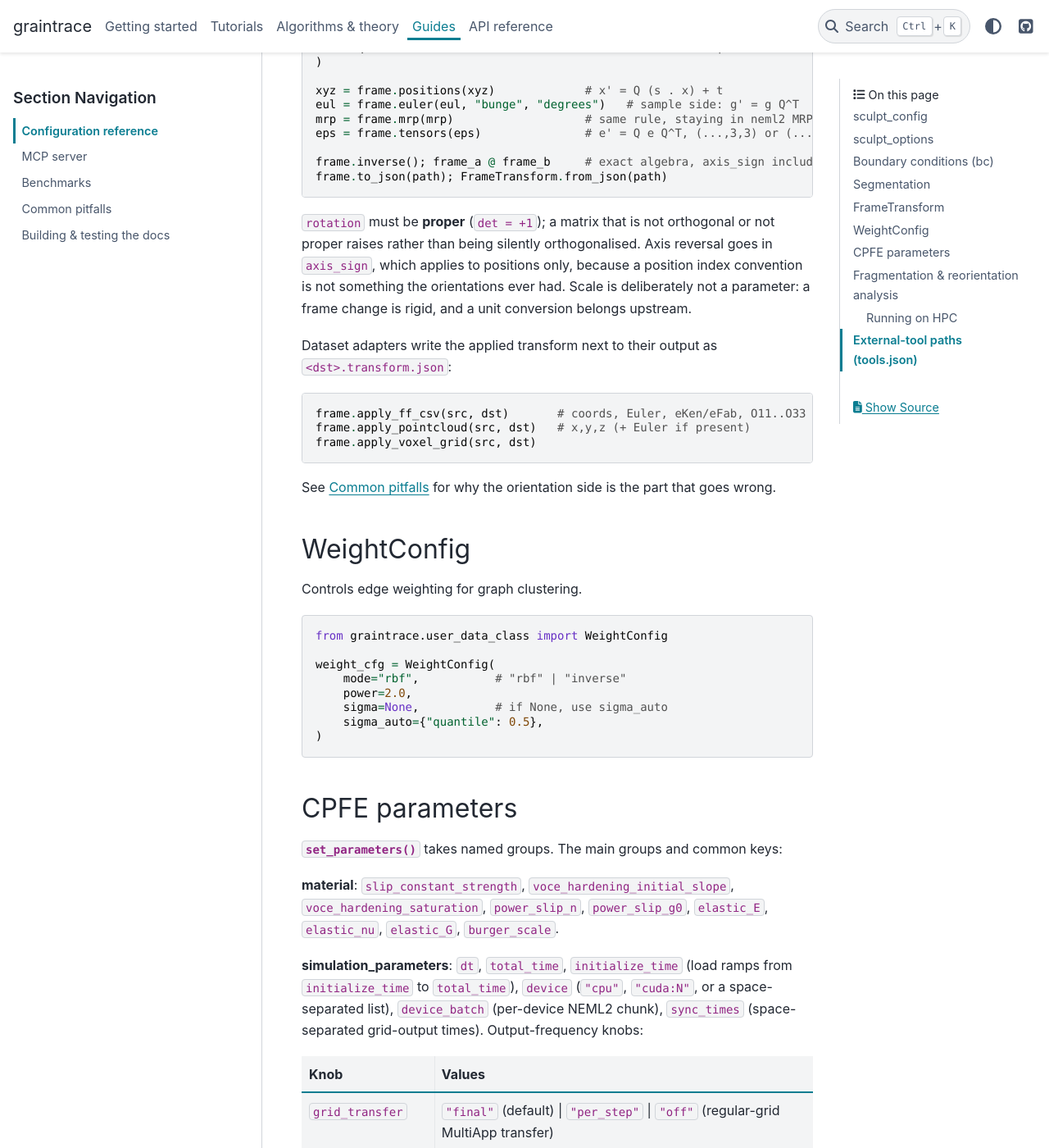
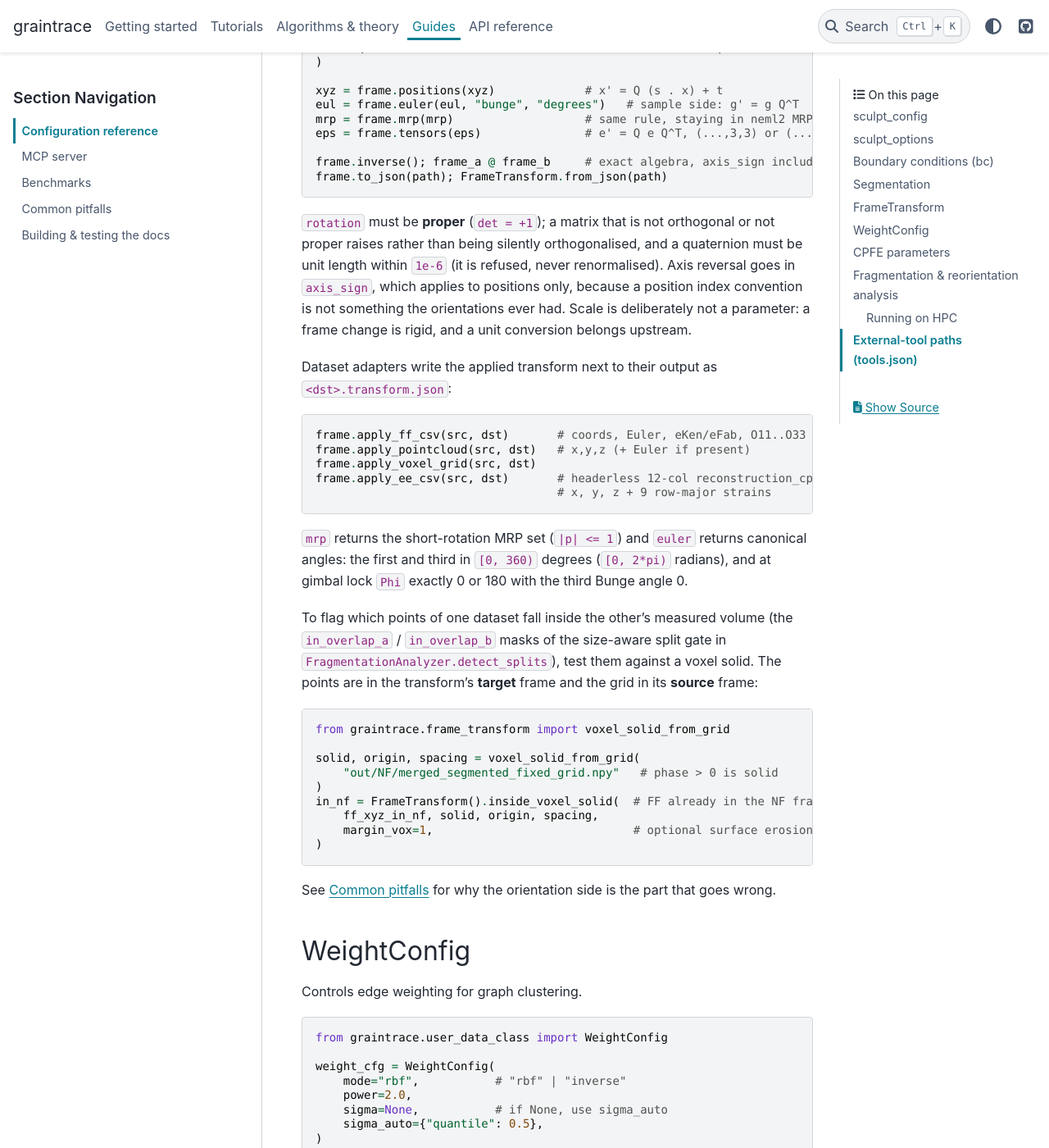
Before and after one commit to applied-material-modeling/graintrace, a Sphinx documentation site: the page built from docs/configuration.rst, in a window 1280 px wide and 1400 px high, scrolled down 3096 px. Shown: the whole window at 82% size. Built offline with Sphinx 7.4.7 and the PyData theme 0.15.4, drawn with Linux system fonts in a browser that asks for light colours; pages that are not in the unit, such as notebooks, are missing from menus.

Commit message:
docs(frame): move FF into the NF frame in the NF+FF workflow, strains included
CLAUDE.md section 6 now moves one dataset (FF) into the other's (NF)
frame via apply_ee_csv / apply_ff_csv instead of applying one frame to
both, and shows the inside_voxel_solid overlap mask. Adds the NF+FF
tutorial section, updates the cpfe-nf-ff skill, the cpfe_simulation MCP
recipe, configuration.rst and the pitfalls/module map.

Co-Authored-By: Claude Opus 5.5 <noreply@anthropic.com>

```diff
--- a/docs/configuration.rst
+++ b/docs/configuration.rst
@@ -161,7 +161,9 @@ change; you supply the one the experiment geometry defines.
    frame.to_json(path); FrameTransform.from_json(path)
 
 ``rotation`` must be **proper** (``det = +1``); a matrix that is not orthogonal
-or not proper raises rather than being silently orthogonalised. Axis reversal
+or not proper raises rather than being silently orthogonalised, and a
+quaternion must be unit length within ``1e-6`` (it is refused, never
+renormalised). Axis reversal
 goes in ``axis_sign``, which applies to positions only, because a position index
 convention is not something the orientations ever had. Scale is deliberately not
 a parameter: a frame change is rigid, and a unit conversion belongs upstream.
@@ -174,6 +176,31 @@ Dataset adapters write the applied transform next to their output as
    frame.apply_ff_csv(src, dst)       # coords, Euler, eKen/eFab, O11..O33
    frame.apply_pointcloud(src, dst)   # x,y,z (+ Euler if present)
    frame.apply_voxel_grid(src, dst)
+   frame.apply_ee_csv(src, dst)       # headerless 12-col reconstruction_cpfe_ee.csv:
+                                      # x, y, z + 9 row-major strains
+
+``mrp`` returns the short-rotation MRP set (``|p| <= 1``) and ``euler`` returns
+canonical angles: the first and third in ``[0, 360)`` degrees (``[0, 2*pi)``
+radians), and at gimbal lock ``Phi`` exactly 0 or 180 with the third Bunge
+angle 0.
+
+To flag which points of one dataset fall inside the other's measured volume
+(the ``in_overlap_a`` / ``in_overlap_b`` masks of the size-aware split gate in
+``FragmentationAnalyzer.detect_splits``), test them against a voxel solid. The
+points are in the transform's **target** frame and the grid in its **source**
+frame:
+
+.. code-block:: python
+
+   from graintrace.frame_transform import voxel_solid_from_grid
+
+   solid, origin, spacing = voxel_solid_from_grid(
+       "out/NF/merged_segmented_fixed_grid.npy"   # phase > 0 is solid
+   )
+   in_nf = FrameTransform().inside_voxel_solid(  # FF already in the NF frame
+       ff_xyz_in_nf, solid, origin, spacing,
+       margin_vox=1,                             # optional surface erosion
+   )
 
 See :doc:`/pitfalls` for why the orientation side is the part that goes wrong.
 
```
Also changed, not shown: graintrace/mcp/recipes/cpfe_simulation.md (+6 -1 lines), .claude/CLAUDE.md, .claude/skills/cpfe-nf-ff/SKILL.md, docs/tutorials/cpfe-nf-ff.ipynb.
